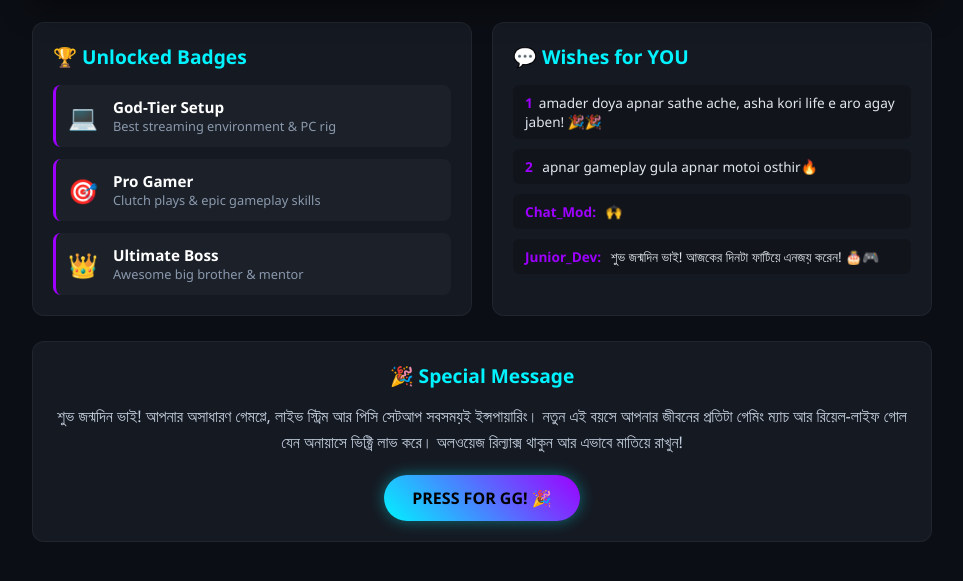
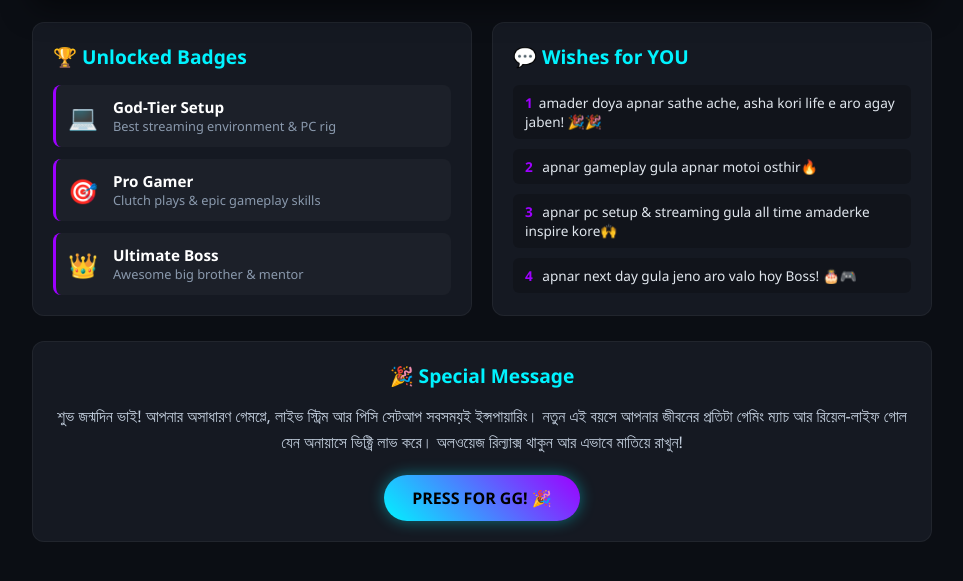
Before and after one commit to gamer-ahnaf/Ross-Mahbub, a plain HTML site: page index.html in a window 1280 px wide. Shown: the part 213-794 px from the top of the page, without its empty margins (158-1121 px from the left). Drawn offline with Linux system fonts and the light colour scheme.

Commit message:
Update chat messages in index.html

```diff
--- a/index.html
+++ b/index.html
@@ -59,10 +59,10 @@
             <span class="user-name">2</span> apnar gameplay gula apnar motoi osthir🔥
           </div>
           <div class="chat-msg">
-            <span class="user-name">Chat_Mod:</span> 🙌
+            <span class="user-name">3</span> apnar pc setup & streaming gula all time amaderke inspire kore🙌
           </div>
           <div class="chat-msg">
-            <span class="user-name">Junior_Dev:</span> শুভ জন্মদিন ভাই! আজকের দিনটা ফাটিয়ে এনজয় করেন! 🎂🎮
+            <span class="user-name">4</span> apnar next day gula jeno aro valo hoy Boss! 🎂🎮
           </div>
         </div>
       </section>
```
